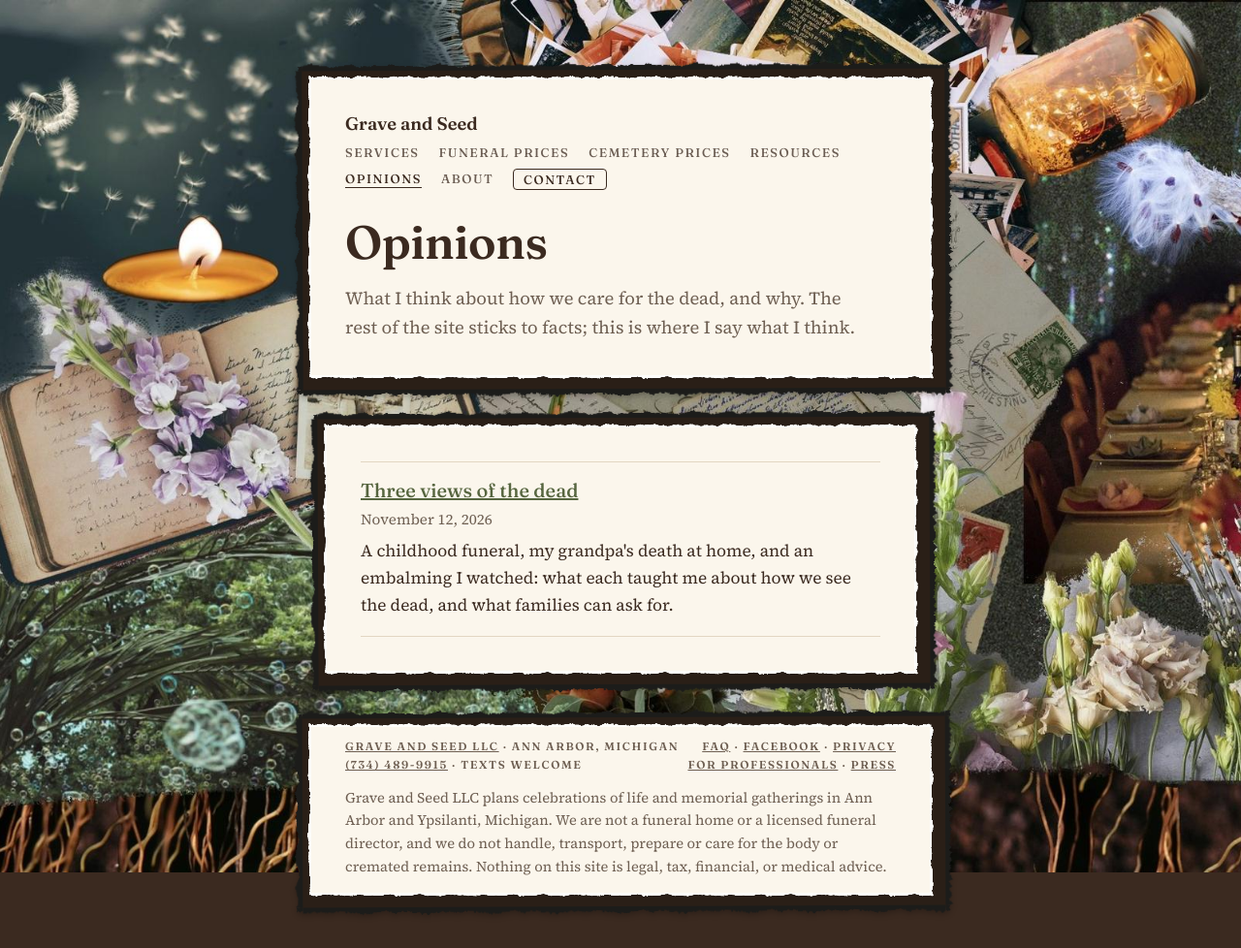
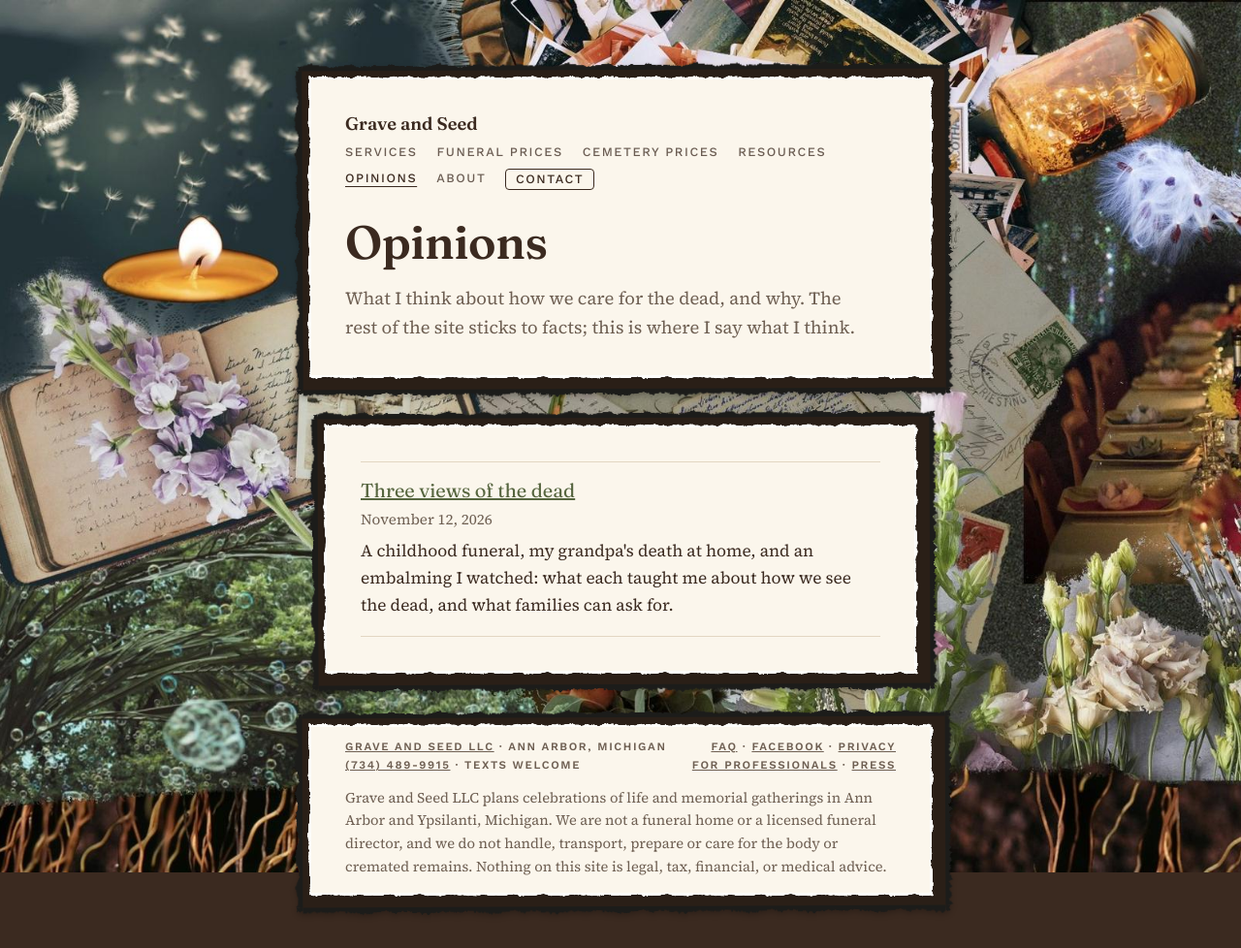
Before and after one commit to katekelley/graveandseed, a Jekyll site: the page built from opinions.html, in a window 1280 px wide. Shown: the whole page at 97% size. Built offline with Jekyll 4.4.1, drawn with Linux system fonts in a browser that asks for light colours.

Commit message:
Restore Work Sans for website labels, nav and prices
This reverts commit 6d22179.

Co-Authored-By: Claude Opus 5.5 <noreply@anthropic.com>
Claude-Session: https://claude.ai/code/session_011MgnuFzucSigGNdpBmHt6S

```diff
--- a/_includes/head.html
+++ b/_includes/head.html
@@ -15,7 +15,7 @@
 <meta name="twitter:card" content="summary_large_image">
 <link rel="preconnect" href="https://fonts.googleapis.com">
 <link rel="preconnect" href="https://fonts.gstatic.com" crossorigin>
-<link rel="stylesheet" href="https://fonts.googleapis.com/css2?family=Fraunces:ital,opsz,wght@0,9..144,400..600;1,9..144,400&family=Source+Serif+4:ital,opsz,wght@0,8..60,400;0,8..60,600;1,8..60,400&display=swap">
+<link rel="stylesheet" href="https://fonts.googleapis.com/css2?family=Fraunces:ital,opsz,wght@0,9..144,400;0,9..144,600;1,9..144,400&family=Source+Serif+4:ital,opsz,wght@0,8..60,400;0,8..60,600;1,8..60,400&family=Work+Sans:wght@500;600&display=swap">
 <style>
 /* Layout: one plain column on warm paper; a collage of wind and seed at the top; oat cream, earth brown, sage and marigold (see the brand guide). */
 :root {
@@ -41,7 +41,7 @@
   --field: #F8F2E6;
   --display: "Fraunces", Georgia, "Times New Roman", serif;
   --body: "Source Serif 4", Georgia, "Times New Roman", serif;
-  --label: "Fraunces", Georgia, serif;
+  --label: "Work Sans", "Helvetica Neue", Arial, sans-serif;
 }
 @media (prefers-color-scheme: dark) {
   :root:not([data-theme="light"]) {
```
